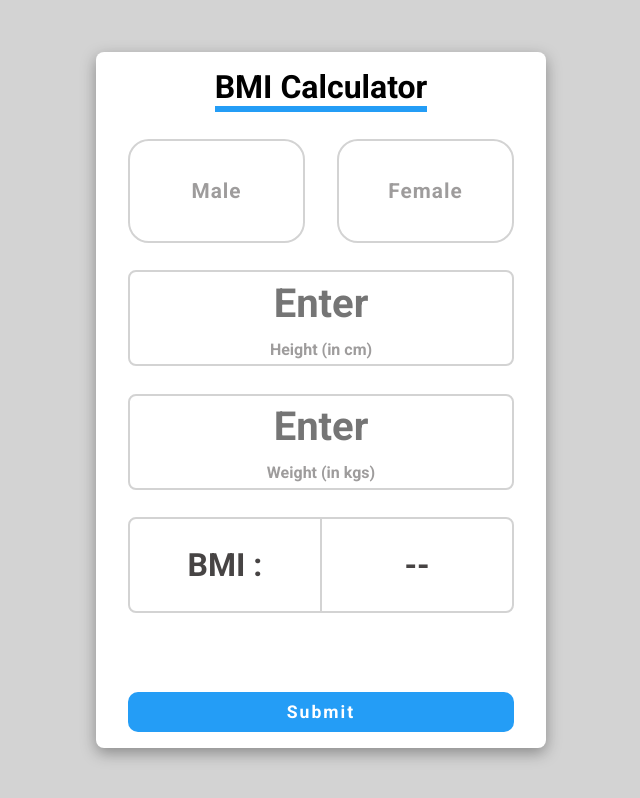
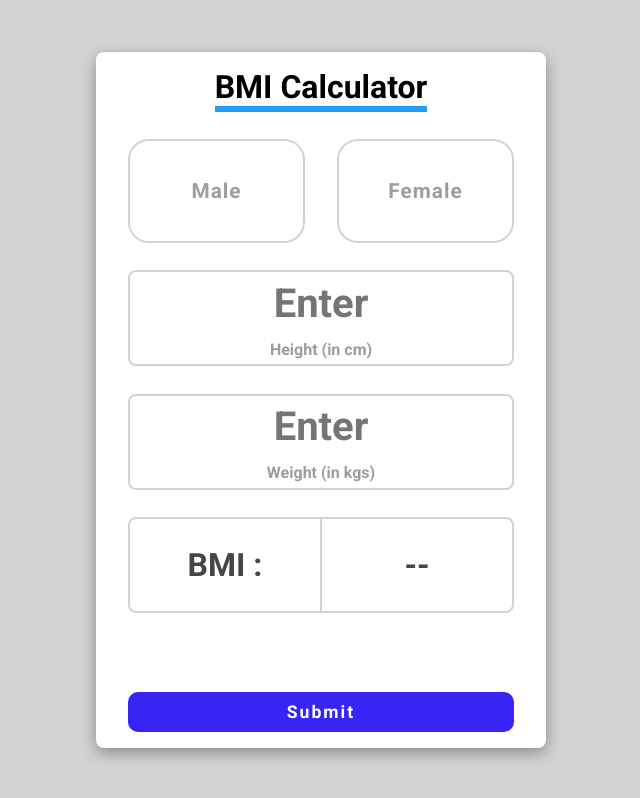
Before and after one commit to debanjan-2002/BMI-Calculator, a plain HTML site: page index.html in a window 1280 px wide. In both pictures the pointer is over the button "Submit". Shown: the whole page, without its empty margins (319-959 px from the left). Drawn offline with Linux system fonts and the light colour scheme.

Commit message:
Added button transition effect

```diff
--- a/styles.css
+++ b/styles.css
@@ -107,13 +107,16 @@ button{
     font-size: 1.1rem;
     letter-spacing: 2px;
     width: 100%;
-    background-color:rgb(36,157,246)
-    ;
+    background-color:rgb(36,157,246);
     color: white;
     border: none;
     outline: none;
     border-radius: 10px;
     cursor: pointer;
+    transition: all 0.2s;
+}
+button:hover{
+    background-color: rgb(57, 36, 246);
 }
 .message{
     /* border: 2px solid black; */
```
